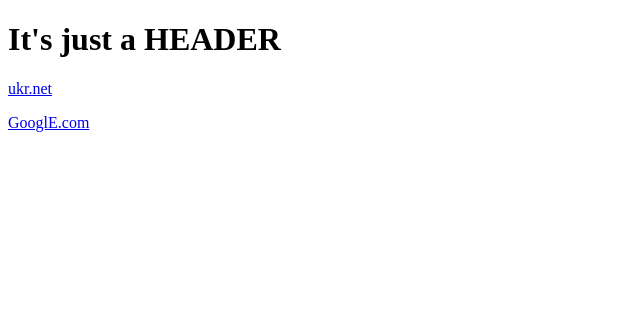
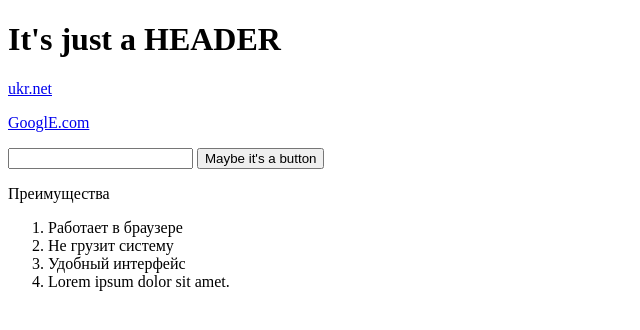
Before and after one commit to OlehKulyk2710/github-test, a plain HTML site: page index.html in a window 1280 px wide. Shown: the whole page, without its empty margins (0-640 px from the left). Drawn offline with Linux system fonts and the light colour scheme.

Commit message:
Update index.html

```diff
--- a/index.html
+++ b/index.html
@@ -4,12 +4,20 @@
     <meta charset="UTF-8">
     <meta http-equiv="X-UA-Compatible" content="IE=edge">
     <meta name="viewport" content="width=device-width, initial-scale=1.0">
-    <title>Document</title>
+    <title>Temporary document</title>
 </head>
 <body>
     <h1>It's just a HEADER</h1>
-    <a href="http://ukr.net" target="_blank"> ukr.net </a>
-    <p><a href="http://google.com">GooglE.com</a>
-    </p>
+    <a href="http://ukr.net" target="_blank" title="Probably UKR.NET" rel="BOOM" > ukr.net </a>
+    <P> <a href="http://google.com" target="_blank" >GooglE.com</a> </P>
+    <input type="text" name="user_name" />
+    <button type="submit">Maybe it's a button</button>
+    <p>Преимущества</p>
+    <ol>
+        <li>Работает в браузере</li>
+        <li>Не грузит систему</li>
+        <li>Удобный интерфейс</li>
+        <li>Lorem ipsum dolor sit amet.</li>
+    </ol>
 </body>
 </html>
```
